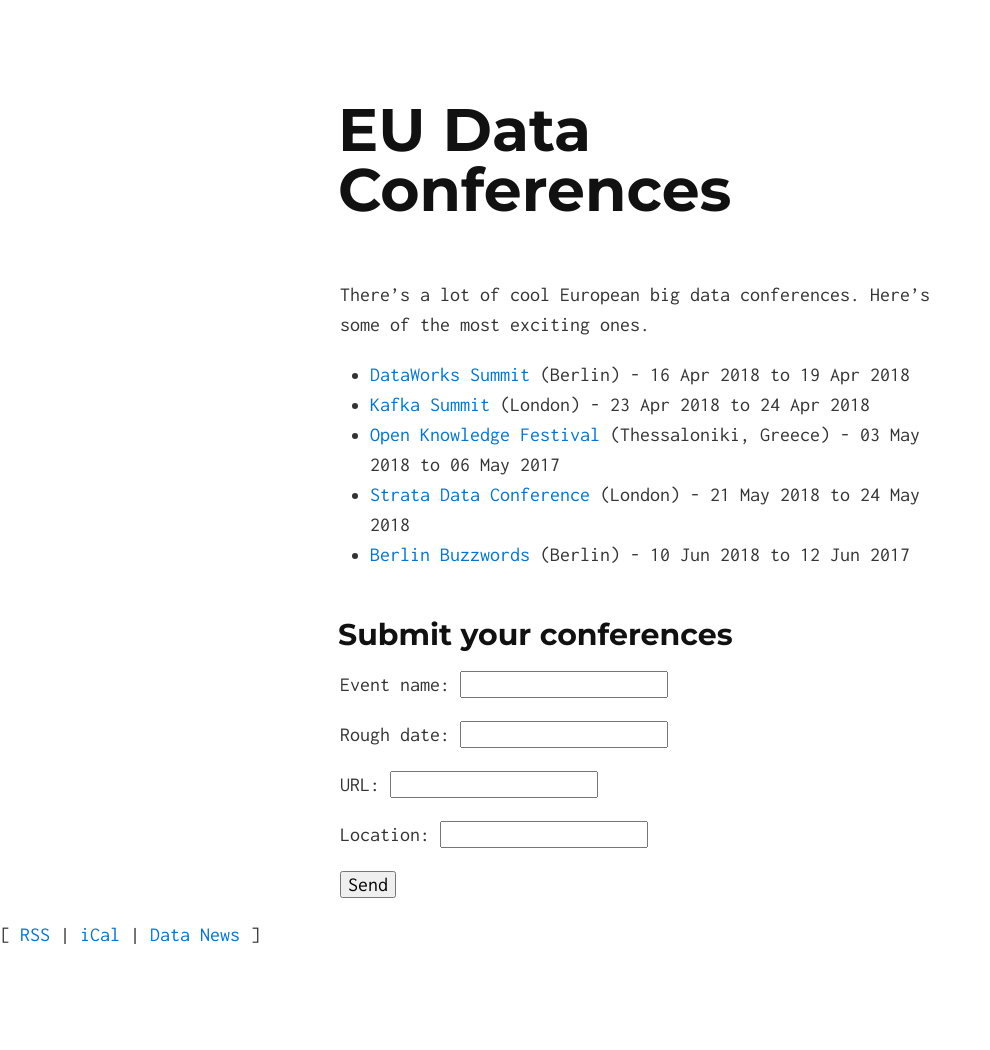
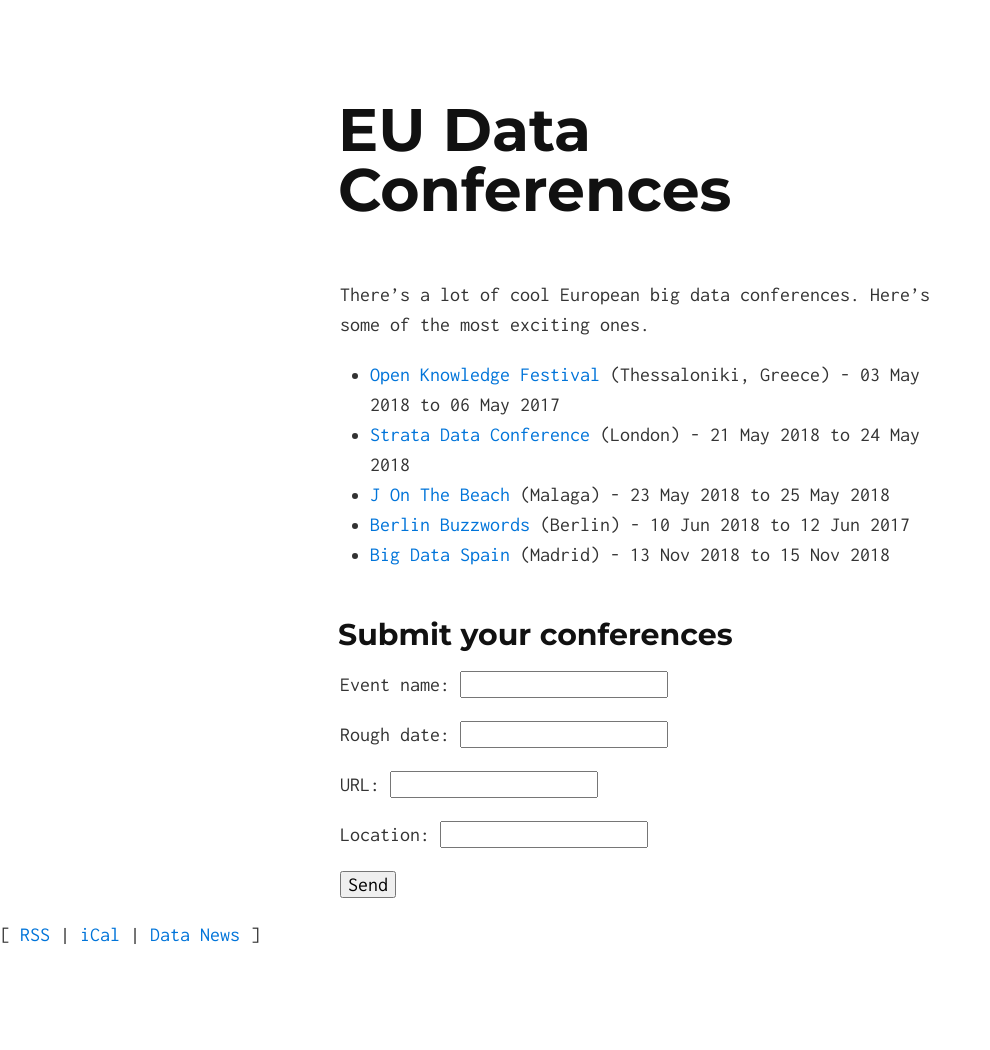
Before and after one commit to eudataconf/eudataconf, a Jekyll site: the page built from index.md, in a window 1280 px wide. Shown: the whole page, without its empty margins (0-990 px from the left). Built offline with Jekyll 4.4.1, drawn with Linux system fonts in a browser that asks for light colours.

Commit message:
data update

```diff
--- a/_data/conferences.yml
+++ b/_data/conferences.yml
@@ -1,16 +1,3 @@
-- name: DataWorks Summit
-  roughdate: 16-19 April 2018
-  uri: https://dataworkssummit.com/berlin-2018/
-  location: Berlin
-  startdate: 2018-04-16
-  enddate: 2018-04-19
-  uid: 27
-- name: Kafka Summit
-  roughdate: 23-24 April 2018
-  uri: https://kafka-summit.org/
-  location: London
-  startdate: 2018-04-23
-  enddate: 2018-04-24
 - name: Open Knowledge Festival
   roughdate: 3-6 May 2018
   uri: http://2018.okfestival.org/
@@ -25,6 +12,13 @@
   startdate: 2018-05-21
   enddate: 2018-05-24
   location: London
+- name: J On The Beach
+  roughdate: 23-25 May 2018
+  uid: 28
+  uri: https://jonthebeach.com/
+  startdate: 2018-05-23
+  enddate: 2018-05-25
+  location: Malaga
 - name: Berlin Buzzwords
   roughdate: 10-12 June 2018
   uid: 25
@@ -32,3 +26,10 @@
   startdate: 2018-06-10
   enddate: 2017-06-12
   location: Berlin
+- name: Big Data Spain
+  roughdate: 13-15 November 2018
+  uid: 27
+  uri: https://www.bigdataspain.org/
+  startdate: 2018-11-13
+  enddate: 2018-11-15
+  location: Madrid
```
